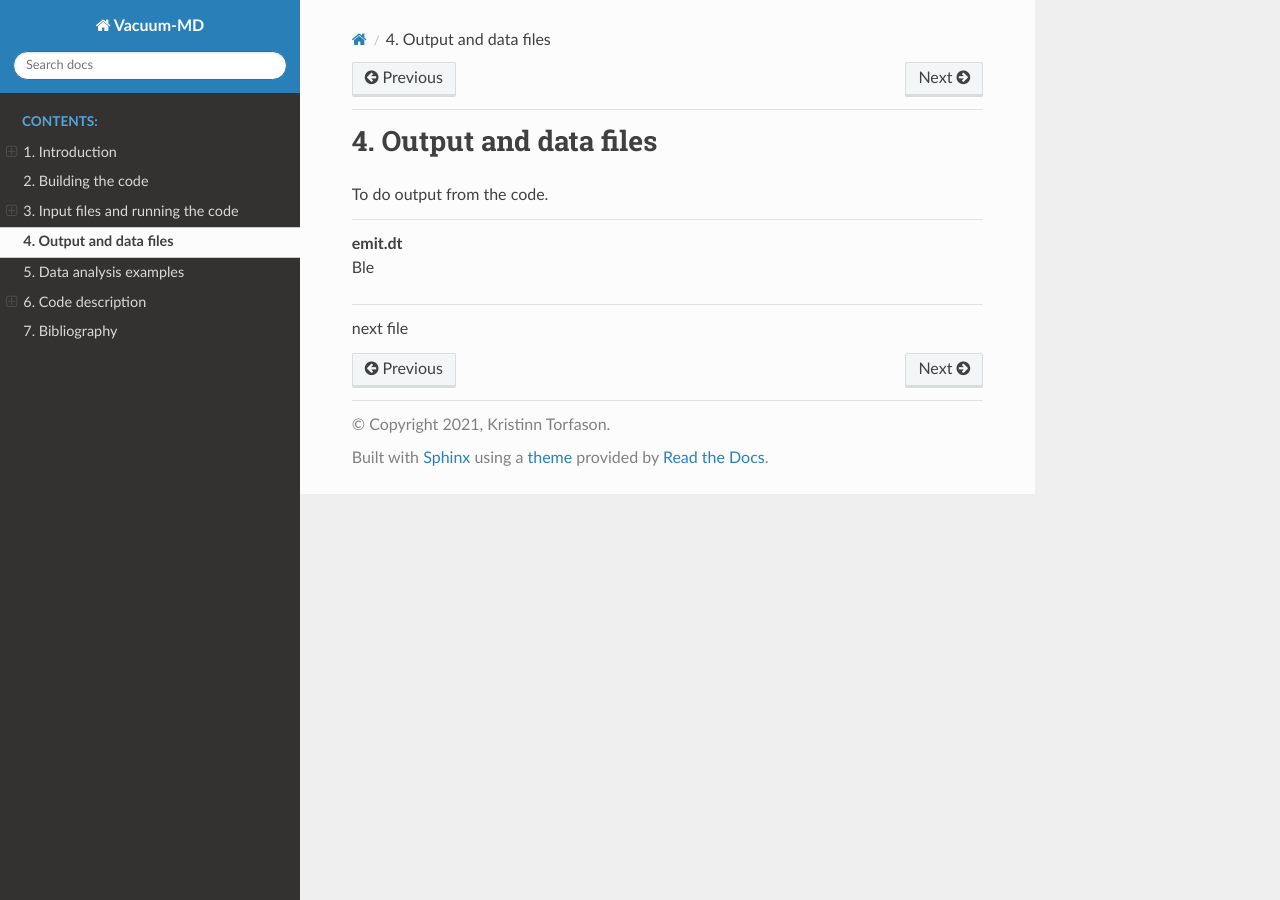
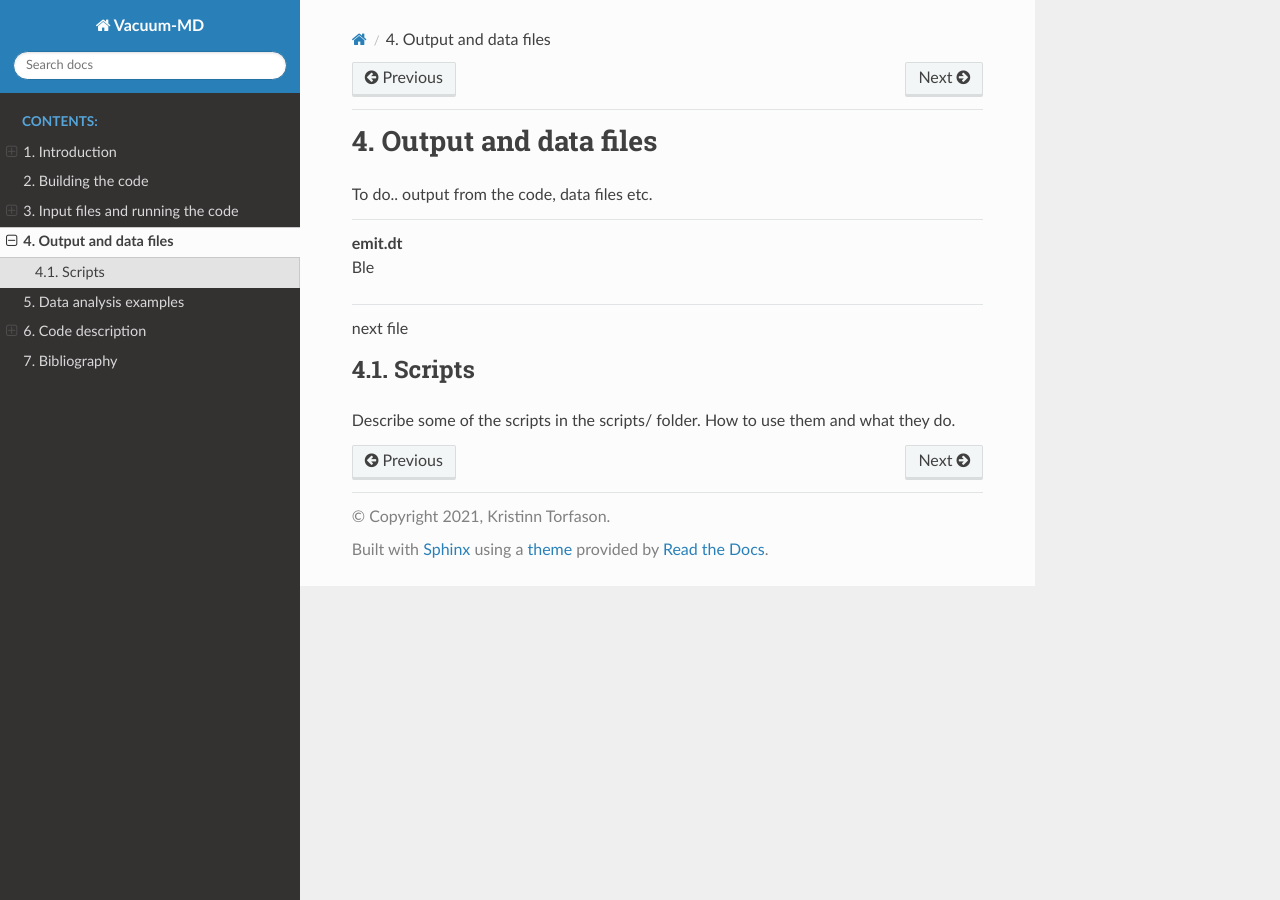
Before and after one commit to NanoPhysicsCenter/RUMDEED, a Sphinx documentation site: the page built from docs/source/output.rst, in a window 1280 px wide. Built offline with Sphinx 7.4.7 and the Read the Docs theme 2.0.0, drawn with Linux system fonts in a browser that asks for light colours.

Commit message:
Docs updated

```diff
--- a/docs/source/output.rst
+++ b/docs/source/output.rst
@@ -2,7 +2,7 @@
 Output and data files
 =====================
 
-To do output from the code.
+To do.. output from the code, data files etc.
 
 ----------
 
@@ -12,3 +12,9 @@ To do output from the code.
 ----------
 
 next file
+
+
+Scripts
+-------
+
+Describe some of the scripts in the scripts/ folder. How to use them and what they do.
```
